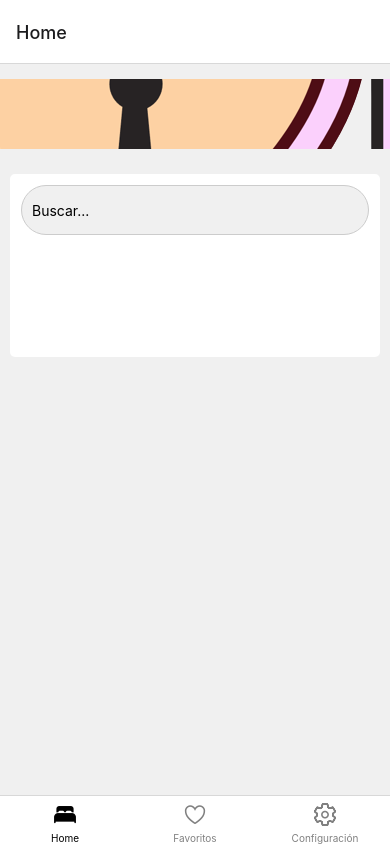
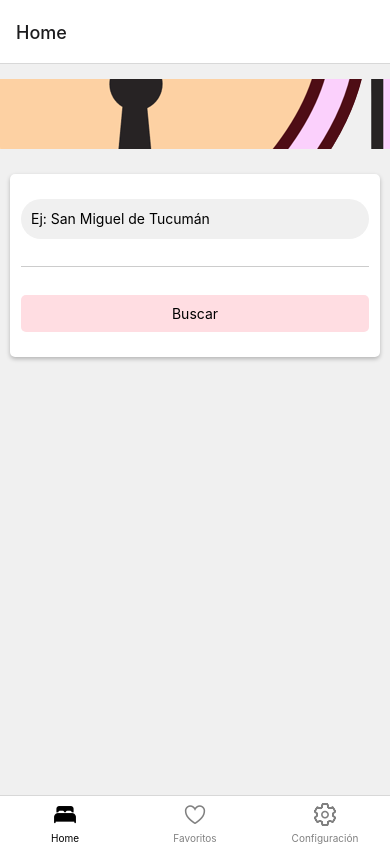
Before and after one commit to tob-alvarez/TeloReservo, a React Native app: screen /Home in a window 390 px wide. Built offline with nearby package versions, Linux system fonts and the light colour scheme.

Commit message:
agregado modal para ver localizaciones

```diff
--- a/src/components/Home/Home.jsx
+++ b/src/components/Home/Home.jsx
@@ -7,21 +7,35 @@ import {
   TouchableOpacity,
   TextInput,
   Image,
+  Modal,
+  Pressable,
+  RefreshControl,
+  SafeAreaView,
 } from "react-native";
-import { Ionicons } from "@expo/vector-icons";
 
 const Home = () => {
-  // const [buscador, setBuscador] = useState("");
-  // const handleSearch = () => {
-  //   console.log("Texto de búsqueda:", buscador);
-  // };
+  const [refreshing, setRefreshing] = React.useState(false);
+
+  const onRefresh = React.useCallback(() => {
+    setRefreshing(true);
+    setTimeout(() => {
+      setRefreshing(false);
+    }, 2000);
+  }, []);
+
+  const [modalVisible, setModalVisible] = useState(false);
+
   return (
+    <SafeAreaView style={{ flex: 1 }}>
       <ScrollView
         style={{
           // marginTop: Constants.statusBarHeight,
           backgroundColor: "#f0f0f0",
         }}
         contentContainerStyle={{ flexGrow: 1 }}
+        refreshControl={
+          <RefreshControl refreshing={refreshing} onRefresh={onRefresh} />
+        }
       >
         <View
           style={{
@@ -35,14 +49,43 @@ const Home = () => {
           />
         </View>
         <View style={styles.searchContainer}>
-        <TextInput
+          <Pressable
             style={styles.input}
             placeholder="Buscar..."
-          // value={buscador}
-          // onChangeText={setBuscador}
-        />
+            onPress={() => setModalVisible(true)}
+          >
+            <Text>Ej: San Miguel de Tucumán</Text>
+          </Pressable>
+          <Text style={styles.separador}></Text>
+          <Pressable style={styles.BotonRosita} placeholder="Buscar...">
+            <Text>Buscar</Text>
+          </Pressable>
+        </View>
+        <View style={styles.centeredView}>
+          <Modal
+            animationType="slide"
+            transparent={true}
+            visible={modalVisible}
+            onRequestClose={() => {
+              Alert.alert("Modal has been closed.");
+              setModalVisible(!modalVisible);
+            }}
+          >
+            <View style={styles.centeredView}>
+              <View style={styles.modalView}>
+                <Text style={styles.modalText}>Modal con ubicaciones</Text>
+                <Pressable
+                  style={[styles.button, styles.buttonClose]}
+                  onPress={() => setModalVisible(!modalVisible)}
+                >
+                  <Text style={styles.textStyle}>Hide Modal</Text>
+                </Pressable>
+              </View>
+            </View>
+          </Modal>
         </View>
       </ScrollView>
+    </SafeAreaView>
   );
 };
 
@@ -53,10 +96,9 @@ const styles = StyleSheet.create({
     flex: 1,
   },
   searchContainer: {
-    flexDirection: "row",
+    flexDirection: "column",
+    justifyContent: "space-around",
     alignItems: "start",
-    elevation: 10,
-    shadowOffset: 10,
     borderWidth: 1,
     borderRadius: 5,
     padding: 10,
@@ -64,19 +106,83 @@ const styles = StyleSheet.create({
     backgroundColor: "#fff",
     margin: 10,
     height: "25%",
+    shadowColor: "#000",
+    shadowOffset: {
+      width: 0,
+      height: 2,
+    },
+    shadowOpacity: 0.25,
+    shadowRadius: 4,
+    elevation: 5,
   },
   input: {
-    borderWidth: 1,
     borderRadius: 25,
     paddingStart: 10,
     borderColor: "#ccc",
     backgroundColor: "#f0f0f0",
-    flex: 1,
-    height: 50,
+    height: 40,
+    width: "100%",
+    justifyContent: "center",
+  },
+  BotonRosita: {
+    backgroundColor: "#FFDDE2",
+    width: "100%",
+    paddingVertical: 10,
+    borderRadius: 5,
+    alignItems: "center",
   },
   logoTeloReservo: {
     height: 70,
     objectFit: "contain",
     margin: 15,
   },
+  centeredView: {
+    flex: 1,
+    flexDirection: "row",
+    justifyContent: "center",
+    alignItems: "flex-end",
+  },
+  modalView: {
+    margin: 20,
+    backgroundColor: "white",
+    borderRadius: 20,
+    padding: 35,
+    alignItems: "center",
+    shadowColor: "#000",
+    shadowOffset: {
+      width: 0,
+      height: 2,
+    },
+    shadowOpacity: 0.25,
+    shadowRadius: 4,
+    elevation: 10,
+    width: "95%",
+    height: "90%",
+  },
+  button: {
+    borderRadius: 20,
+    padding: 10,
+    elevation: 2,
+  },
+  buttonOpen: {
+    backgroundColor: "#F194FF",
+  },
+  buttonClose: {
+    backgroundColor: "#2196F3",
+  },
+  textStyle: {
+    color: "white",
+    fontWeight: "bold",
+    textAlign: "center",
+  },
+  modalText: {
+    marginBottom: 15,
+    textAlign: "center",
+  },
+  separador: {
+    borderTopWidth: 1,
+    borderColor: "#ccc",
+    width: "100%",
+    height: 1,
+  },
 });
--- a/src/components/Layout/Layout.jsx
+++ b/src/components/Layout/Layout.jsx
@@ -57,7 +57,6 @@ const Layout = ({ children }) => {
           <Tab.Screen name="Configuración" component={Configuracion} />
         </Tab.Navigator>
       </NavigationContainer>
-      {/* <View style={styles.separadorNavBottom}></View> */}
     </View>
   );
 };
@@ -68,9 +67,4 @@ const styles = StyleSheet.create({
   container: {
     flex: 1,
   },
-  separadorNavBottom: {
-    margin: 20,
-    height: 5,
-    backgroundColor: "transparent",
-  },
 });
```
Lines whose indentation alone changed are shown as unchanged.
